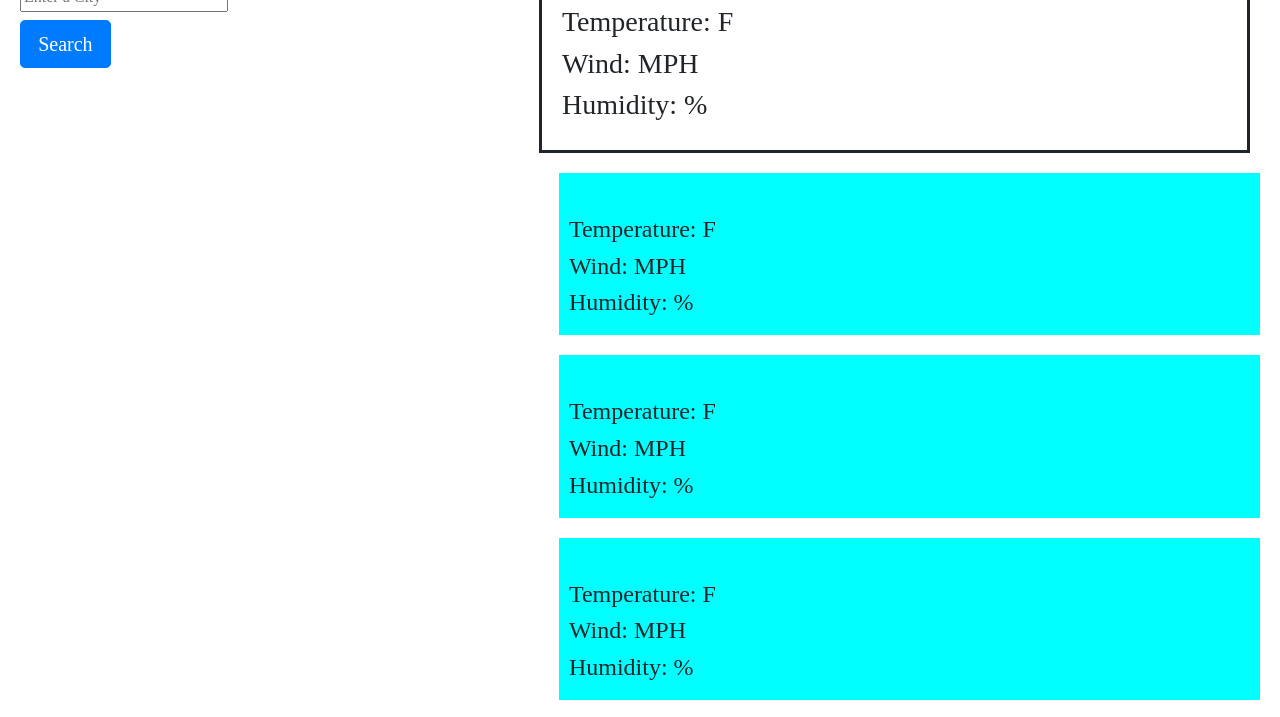
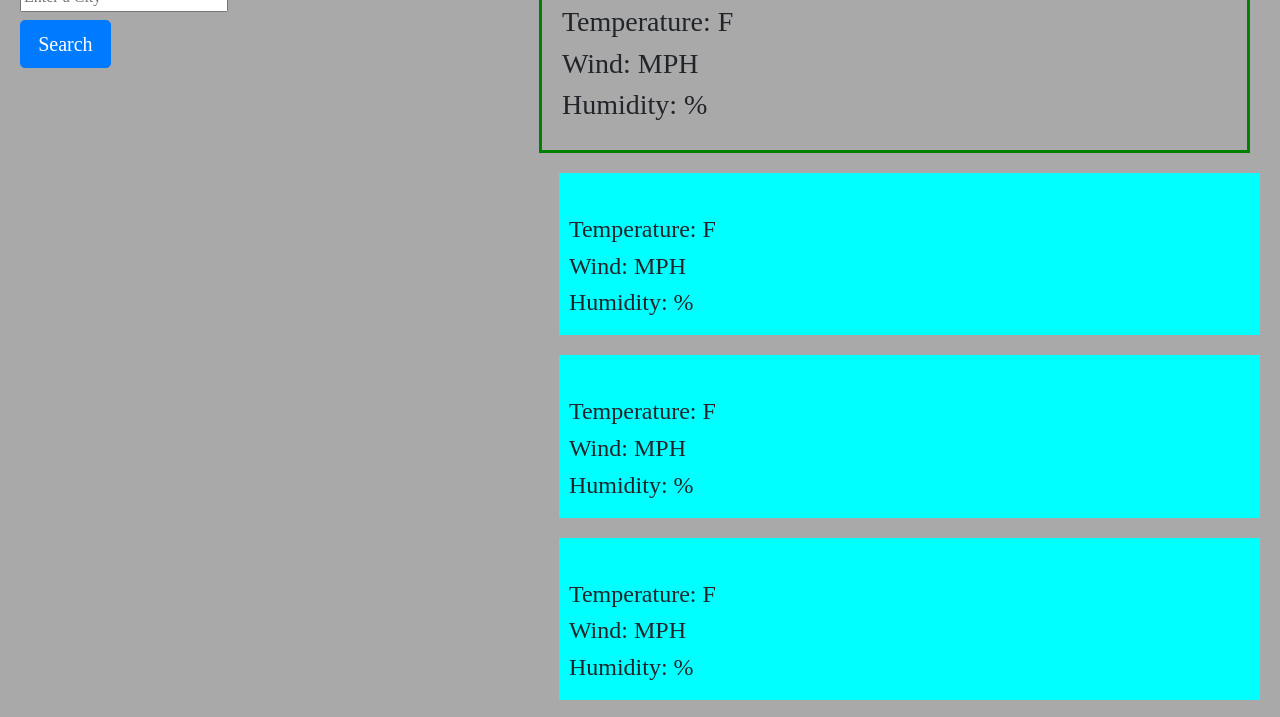
Before and after one commit to CKostohr/Weather-Dashboard, a plain HTML site: page index.html in a window 1280 px wide. Shown: the part 356-1073 px from the top of the page. Drawn offline with nearby package versions, Linux system fonts and the light colour scheme; a web font is replaced by a local one.

```diff
--- a/assets/css/style.css
+++ b/assets/css/style.css
@@ -1,10 +1,12 @@
 body {
+    background-color: darkgrey;
     font-family: 'Zen Antique', serif;
 }
 
 main {
     display: flex;
     margin-top: 50px;
+    background-color: darkgrey;
 }
 
 #citySearch {
@@ -13,6 +15,7 @@ main {
 
 #currentWeather {
     border: solid;
+    border-color: green;
     padding: 20px;
     margin-right: 30px;
     display: flex;
@@ -51,6 +54,7 @@ button {
 
 #weatherForcastCard {
     display: flex;
+    box-shadow: black;
 }
 
 #weatherData {
```
Also changed, not shown: 1 other file.
